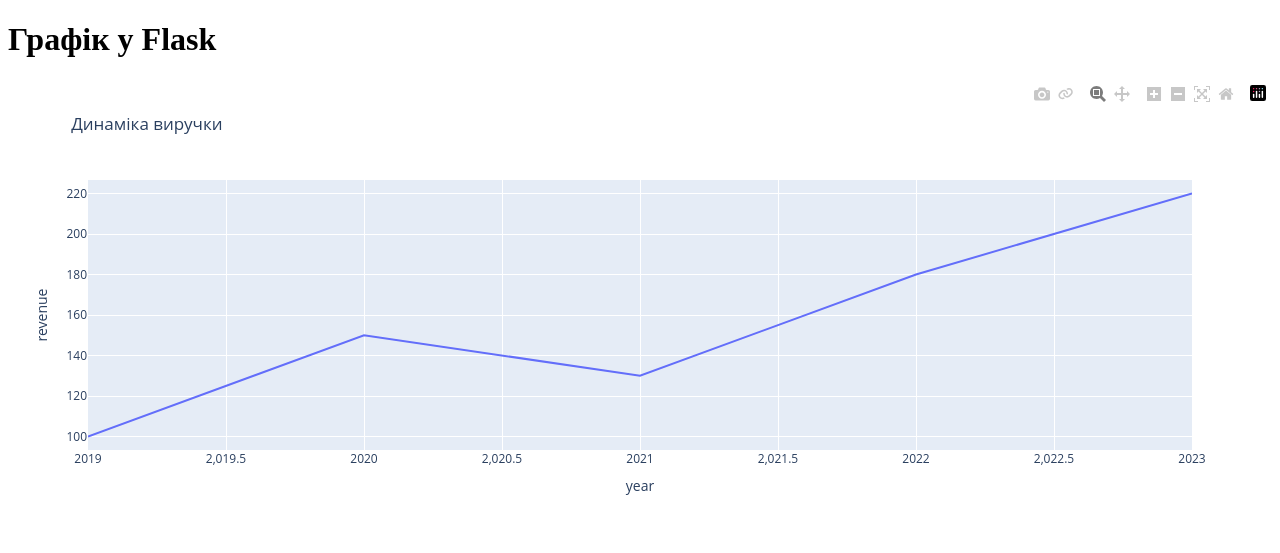
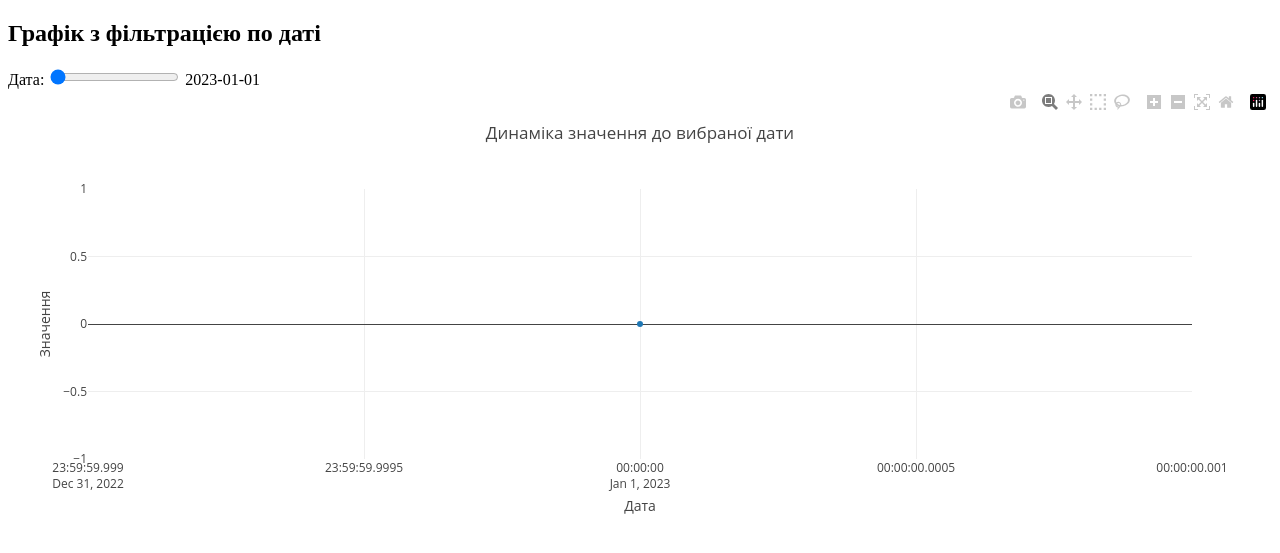
Before and after one commit to Bohdan-Lifirenko/playng_with_analize, a Flask app: page / in a window 1280 px wide. Shown: the top 553 px of the page. Run offline with Flask 3, Linux system fonts and the light colour scheme; some libraries are stand-ins or nearby versions.

Commit message:
Ploty graph with slider and dynamic data loading.

```diff
--- a/app.py
+++ b/app.py
@@ -1,29 +1,36 @@
-from flask import Flask, render_template
-import plotly.express as px
+from flask import Flask, render_template, request, jsonify
 import pandas as pd
 
 app = Flask(__name__)
 
+# Дані з колонкою дат
+df = pd.DataFrame({
+    "date": pd.date_range(start="2023-01-01", periods=30, freq="D"),
+    "value": [i * 10 + (i % 5) * 7 for i in range(30)]
+})
+
+df.head()
+
 @app.route("/")
 def index():
-    # Дані
-    df = pd.DataFrame({
-        "year": [2019, 2020, 2021, 2022, 2023],
-        "revenue": [100, 150, 130, 180, 220]
-    })
-
-    # Графік
-    fig = px.line(
-        df,
-        x="year",
-        y="revenue",
-        title="Динаміка виручки"
+    min_date = df["date"].min().strftime("%Y-%m-%d")
+    max_date = df["date"].max().strftime("%Y-%m-%d")
+    return render_template(
+        "index.html",
+        min_date=min_date,
+        max_date=max_date
     )
 
-    # Перетворення графіка в HTML
-    graph_html = fig.to_html(full_html=False)
+@app.route("/data")
+def get_data():
+    selected_date = request.args.get("date")
 
-    return render_template("index.html", graph_html=graph_html)
+    filtered = df[df["date"] <= selected_date]
+
+    return jsonify({
+        "date": filtered["date"].astype(str).tolist(),
+        "value": filtered["value"].tolist()
+    })
 
 if __name__ == "__main__":
     app.run(debug=True)
--- /dev/null
+++ b/static/js/chart.js
@@ -0,0 +1,51 @@
+const minDate = new Date(window.APP_CONFIG.minDate);
+const maxDate = new Date(window.APP_CONFIG.maxDate);
+
+const slider = document.getElementById("dateSlider");
+const label = document.getElementById("dateLabel");
+
+const daysCount = Math.round(
+    (maxDate - minDate) / (1000 * 60 * 60 * 24)
+);
+
+slider.min = 0;
+slider.max = daysCount;
+slider.value = 0;
+
+function formatDate(date) {
+    return date.toISOString().split("T")[0];
+}
+
+function loadData(daysOffset) {
+    const selectedDate = new Date(minDate);
+    selectedDate.setDate(selectedDate.getDate() + Number(daysOffset));
+
+    const dateStr = formatDate(selectedDate);
+    label.textContent = dateStr;
+
+    fetch(`/data?date=${dateStr}`)
+        .then(response => response.json())
+        .then(data => {
+            Plotly.react(
+                "chart",
+                [{
+                    x: data.date,
+                    y: data.value,
+                    type: "scatter",
+                    mode: "lines+markers"
+                }],
+                {
+                    title: "Динаміка значення до вибраної дати",
+                    xaxis: { title: "Дата" },
+                    yaxis: { title: "Значення" }
+                }
+            );
+        });
+}
+
+slider.addEventListener("input", () => {
+    loadData(slider.value);
+});
+
+// Початкове завантаження
+loadData(0);
--- a/templates/index.html
+++ b/templates/index.html
@@ -2,13 +2,30 @@
 <html lang="uk">
 <head>
     <meta charset="UTF-8">
-    <title>Plotly + Flask</title>
+    <title>Flask + Plotly + Slider</title>
+
+    <script src="https://cdn.plot.ly/plotly-latest.min.js"></script>
 </head>
 <body>
-    <h1>Графік у Flask</h1>
 
-    <!-- Вставка Plotly-графіка -->
-    {{ graph_html | safe }}
+<h2>Графік з фільтрацією по даті</h2>
+
+<label for="dateSlider">Дата:</label>
+<input type="range" id="dateSlider" step="1">
+<span id="dateLabel"></span>
+
+<div id="chart"></div>
+
+<!-- Передача дат з Flask у JS -->
+<script>
+    window.APP_CONFIG = {
+        minDate: "{{ min_date }}",
+        maxDate: "{{ max_date }}"
+    };
+</script>
+
+<!-- Підключення окремого JS-файлу -->
+<script src="{{ url_for('static', filename='js/chart.js') }}"></script>
 
 </body>
 </html>
```
